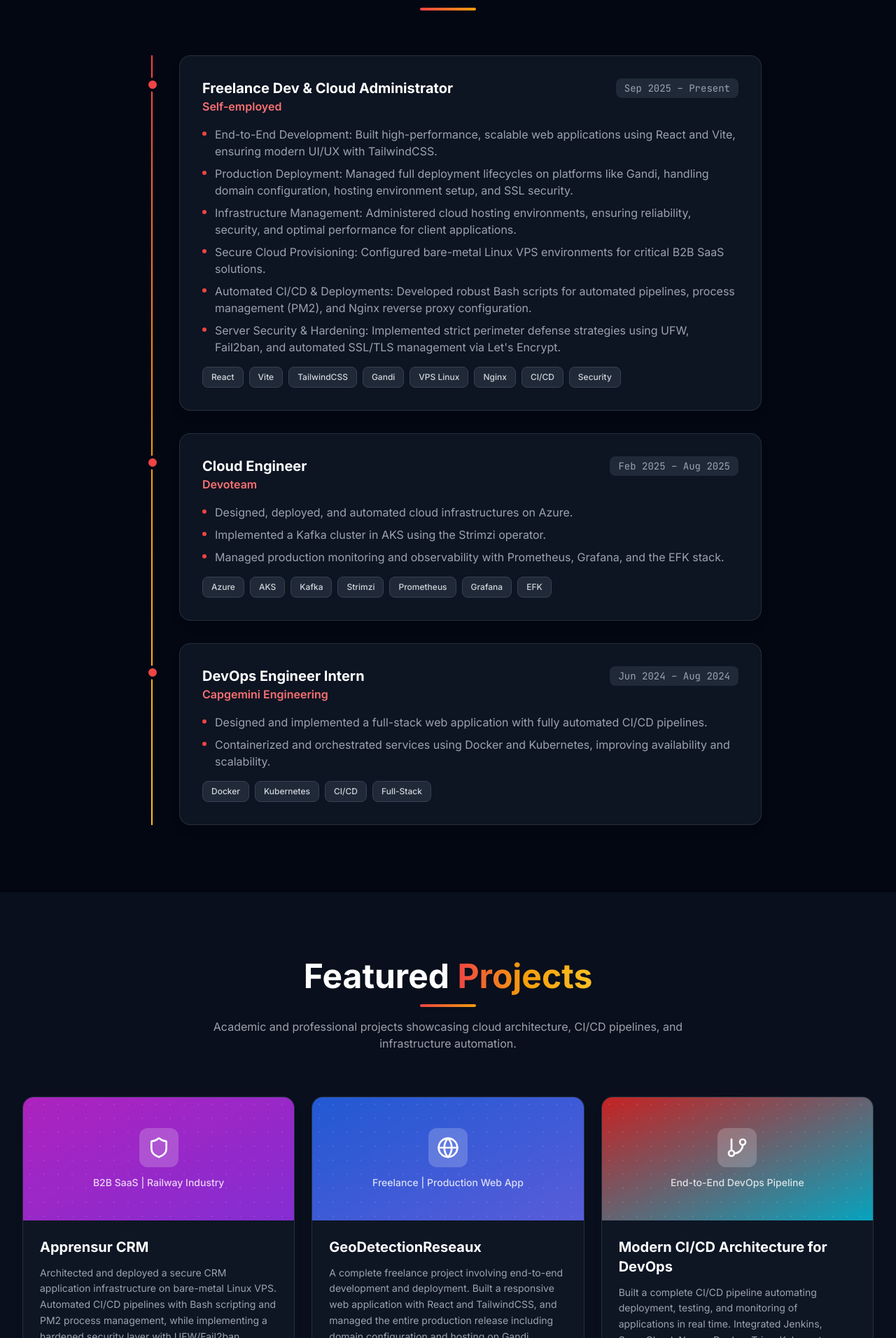
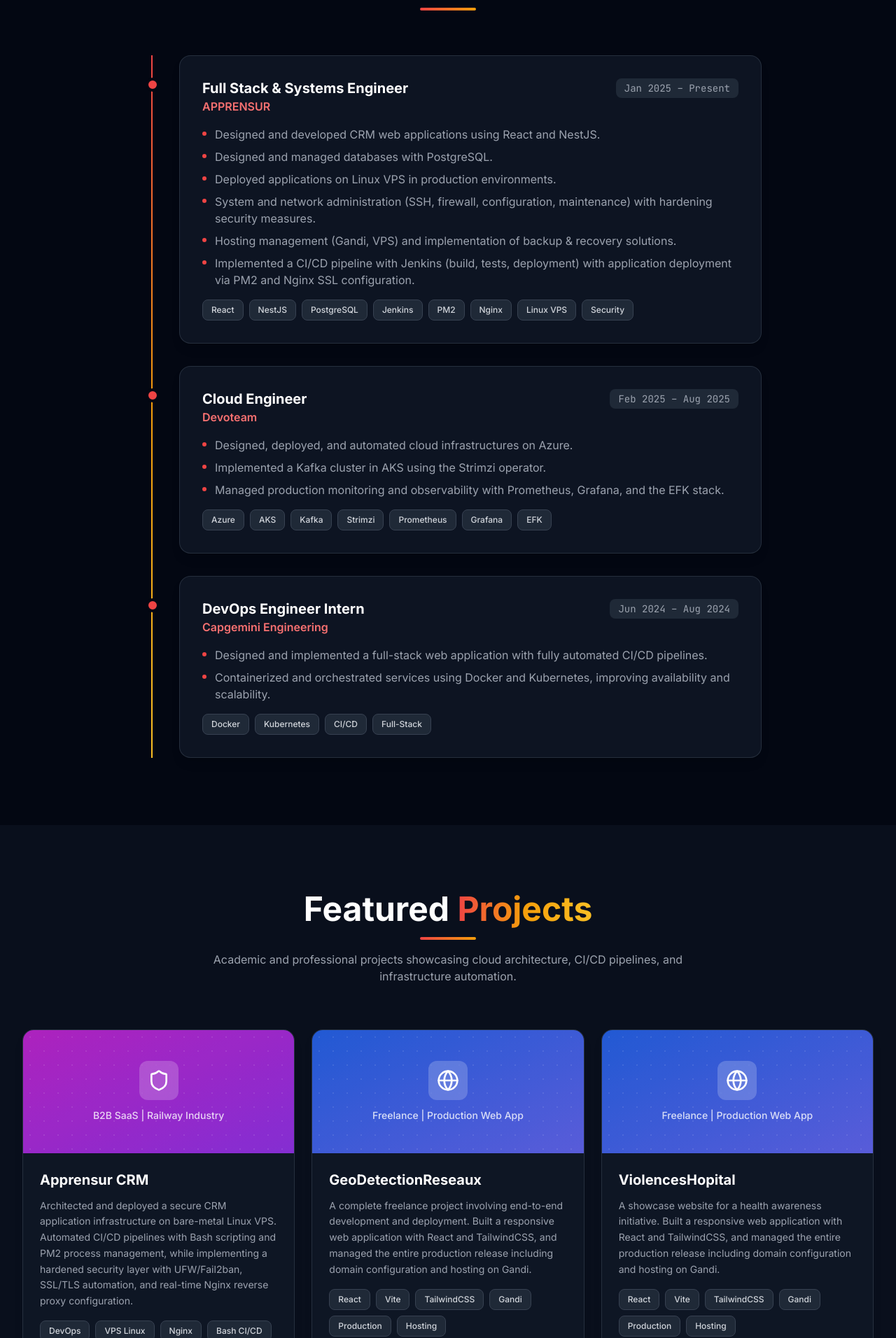
Before and after one commit to nassimfatnassi1999/portfolio-nassim, a React (Vite) app: page / in a window 1280 px wide. Shown: the part 2908-4820 px from the top of the page at 70% size. Built offline with nearby package versions, Linux system fonts and the light colour scheme.

Commit message:
update violences +exp

```diff
--- a/src/App.tsx
+++ b/src/App.tsx
@@ -58,7 +58,7 @@ export default function App() {
   /* ─── DATA (kept for Experience/Projects that still use original arrays) ─── */
 
   const experienceTags = [
-    ['React', 'Vite', 'TailwindCSS', 'Gandi', 'VPS Linux', 'Nginx', 'CI/CD', 'Security'],
+    ['React', 'NestJS', 'PostgreSQL', 'Jenkins', 'PM2', 'Nginx', 'Linux VPS', 'Security'],
     ['Azure', 'AKS', 'Kafka', 'Strimzi', 'Prometheus', 'Grafana', 'EFK'],
     ['Docker', 'Kubernetes', 'CI/CD', 'Full-Stack'],
     ['Laravel', 'MySQL', 'Bootstrap'],
@@ -73,6 +73,7 @@ export default function App() {
   const projectMeta = [
     { tags: ['DevOps', 'VPS Linux', 'Nginx', 'Bash CI/CD', 'Security', 'UFW / Fail2ban', 'TLS/SSL', 'PM2'], icon: <Shield className="w-8 h-8" />, gradient: 'from-fuchsia-600 to-purple-600' },
     { tags: ['React', 'Vite', 'TailwindCSS', 'Gandi', 'Production', 'Hosting'], icon: <Globe className="w-8 h-8" />, gradient: 'from-blue-600 to-indigo-500', link: 'https://geodetectionreseaux.fr' },
+    { tags: ['React', 'Vite', 'TailwindCSS', 'Gandi', 'Production', 'Hosting'], icon: <Globe className="w-8 h-8" />, gradient: 'from-blue-600 to-indigo-500', link: 'https://violences-hopital.com' },
     { tags: ['Jenkins', 'SonarCloud', 'Nexus', 'Docker', 'Trivy', 'K8s', 'Terraform', 'AKS', 'Prometheus', 'Grafana'], icon: <GitBranch className="w-8 h-8" />, gradient: 'from-brand-600 to-cyan-500' },
     { tags: ['OpenStack', 'Kubernetes', 'Ansible', 'Magnum', 'Heat', 'Prometheus', 'Grafana', 'Angular', 'Spring Boot'], icon: <Cloud className="w-8 h-8" />, gradient: 'from-purple-600 to-brand-500' },
     { tags: ['Azure', 'AKS', 'Kafka', 'Strimzi', 'Helm', 'Prometheus', 'EFK'], icon: <Server className="w-8 h-8" />, gradient: 'from-teal-500 to-emerald-500' },
--- a/src/translations.ts
+++ b/src/translations.ts
@@ -74,16 +74,16 @@ export const translations = {
       heading: ['Professional ', 'Experience'],
       items: [
         {
-          role: 'Freelance Dev & Cloud Administrator',
-          company: 'Self-employed',
-          period: 'Sep 2025 – Present',
+          role: 'Full Stack & Systems Engineer',
+          company: 'APPRENSUR',
+          period: 'Jan 2025 – Present',
           description: [
-            'End-to-End Development: Built high-performance, scalable web applications using React and Vite, ensuring modern UI/UX with TailwindCSS.',
-            'Production Deployment: Managed full deployment lifecycles on platforms like Gandi, handling domain configuration, hosting environment setup, and SSL security.',
-            'Infrastructure Management: Administered cloud hosting environments, ensuring reliability, security, and optimal performance for client applications.',
-            'Secure Cloud Provisioning: Configured bare-metal Linux VPS environments for critical B2B SaaS solutions.',
-            'Automated CI/CD & Deployments: Developed robust Bash scripts for automated pipelines, process management (PM2), and Nginx reverse proxy configuration.',
-            'Server Security & Hardening: Implemented strict perimeter defense strategies using UFW, Fail2ban, and automated SSL/TLS management via Let\'s Encrypt.',
+            'Designed and developed CRM web applications using React and NestJS.',
+            'Designed and managed databases with PostgreSQL.',
+            'Deployed applications on Linux VPS in production environments.',
+            'System and network administration (SSH, firewall, configuration, maintenance) with hardening security measures.',
+            'Hosting management (Gandi, VPS) and implementation of backup & recovery solutions.',
+            'Implemented a CI/CD pipeline with Jenkins (build, tests, deployment) with application deployment via PM2 and Nginx SSL configuration.',
           ],
         },
 
@@ -143,6 +143,12 @@ export const translations = {
           subtitle: 'Freelance | Production Web App',
           description:
             'A complete freelance project involving end-to-end development and deployment. Built a responsive web application with React and TailwindCSS, and managed the entire production release including domain configuration and hosting on Gandi.',
+        },
+        {
+          title: 'ViolencesHopital',
+          subtitle: 'Freelance | Production Web App',
+          description:
+            'A showcase website for a health awareness initiative. Built a responsive web application with React and TailwindCSS, and managed the entire production release including domain configuration and hosting on Gandi.',
         },
         {
           title: 'Modern CI/CD Architecture for DevOps',
@@ -323,16 +329,16 @@ export const translations = {
       heading: ['Expérience ', 'Professionnelle'],
       items: [
         {
-          role: 'Développeur Freelance & Admin Cloud',
-          company: 'Indépendant',
-          period: 'Sep 2025 – Présent',
+          role: 'Ingénieur Full Stack & Systèmes',
+          company: 'APPRENSUR',
+          period: 'Janv 2025 – Présent',
           description: [
-            'Développement de bout en bout : Création d\'applications web performantes et évolutives avec React et Vite, assurant une UI/UX moderne avec TailwindCSS.',
-            'Déploiement en Production : Gestion complète des cycles de déploiement sur des plateformes comme Gandi, incluant la configuration de domaines et la sécurité SSL.',
-            'Gestion d\'Infrastructure : Administration des environnements d\'hébergement cloud, garantissant fiabilité, sécurité et performance optimale.',
-            'Provisionnement Cloud Sécurisé : Configuration de serveurs vierges (VPS Linux) pour des SaaS B2B critiques.',
-            'CI/CD & Déploiements Automatisés : Développement de scripts Bash robustes pour les pipelines d\'intégration, gestion des processus (PM2) et configuration de proxy inverse Nginx.',
-            'Sécurité & Durcissement Serveur : Implémentation stricte de défenses périmétriques via UFW, Fail2ban, et gestion automatisée SSL/TLS (Let\'s Encrypt).',
+            'Conception et développement des applications web CRM avec React et NestJS.',
+            'Conception et gestion de la base de données avec PostgreSQL.',
+            'Déploiement des applications sur VPS Linux en environnement de prod.',
+            'Administration système et réseau (SSH, firewall, configuration, maintenance) avec mise en place de mesures de sécurisation hardening.',
+            'Gestion des hébergements (Gandi, VPS) et implémentation de solutions de backup & recovery.',
+            'Mise en place d\'un pipeline CI/CD avec Jenkins (build, tests, déploiement) avec déploiement applicatif via PM2 et configuration de Nginx avec SSL.',
           ],
         },
         {
@@ -391,6 +397,12 @@ export const translations = {
           subtitle: 'Freelance | App Web en Production',
           description:
             'Un projet freelance complet impliquant le développement et le déploiement de bout en bout. Création d\'une application web responsive avec React et TailwindCSS, et gestion de la mise en production incluant la configuration de domaine et l\'hébergement sur Gandi.',
+        },
+        {
+          title: 'ViolencesHopital',
+          subtitle: 'Freelance | Site Vitrine en Production',
+          description:
+            'Un site vitrine pour une initiative de sensibilisation à la santé. Création d\'une application web responsive avec React et TailwindCSS, et gestion de la mise en production incluant la configuration de domaine et l\'hébergement sur Gandi.',
         },
         {
           title: 'Architecture CI/CD Moderne pour DevOps',
```
Also changed, not shown: 3 other files (tests, documents, lock files or other folders).
